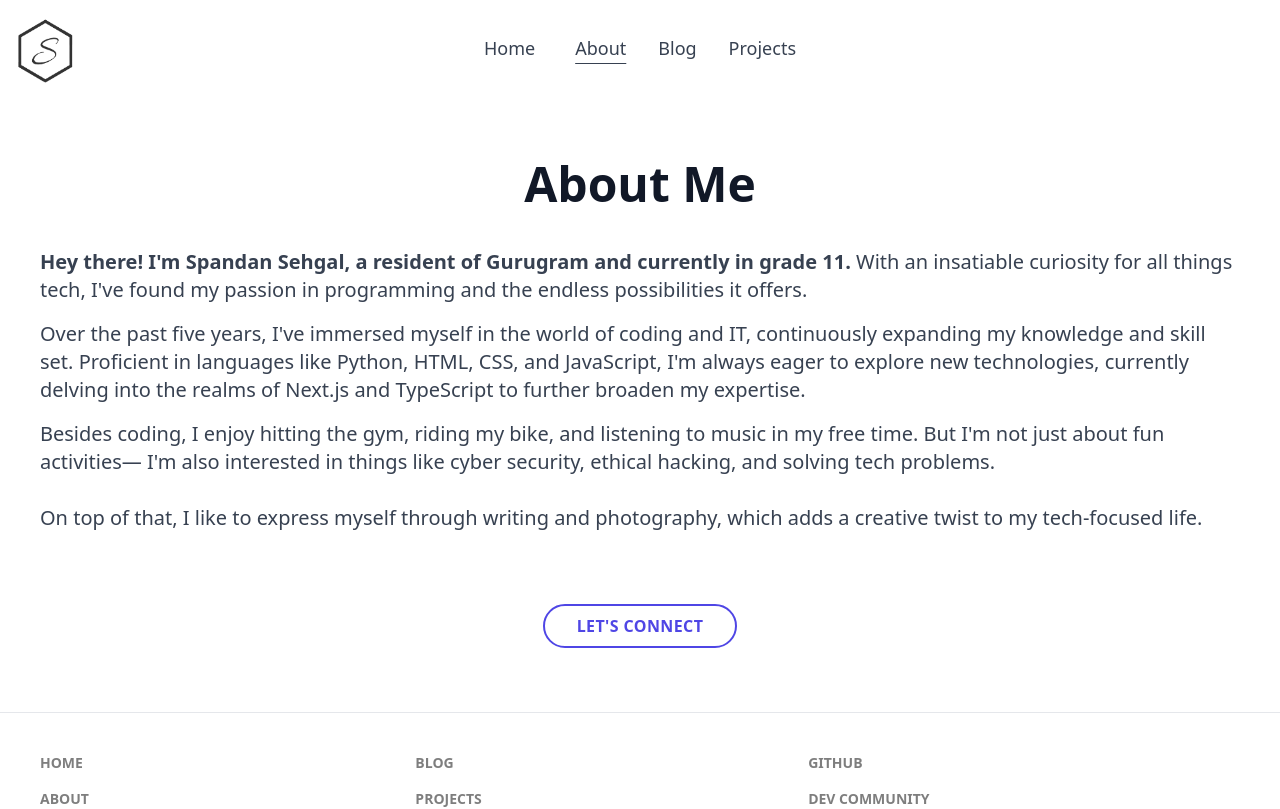
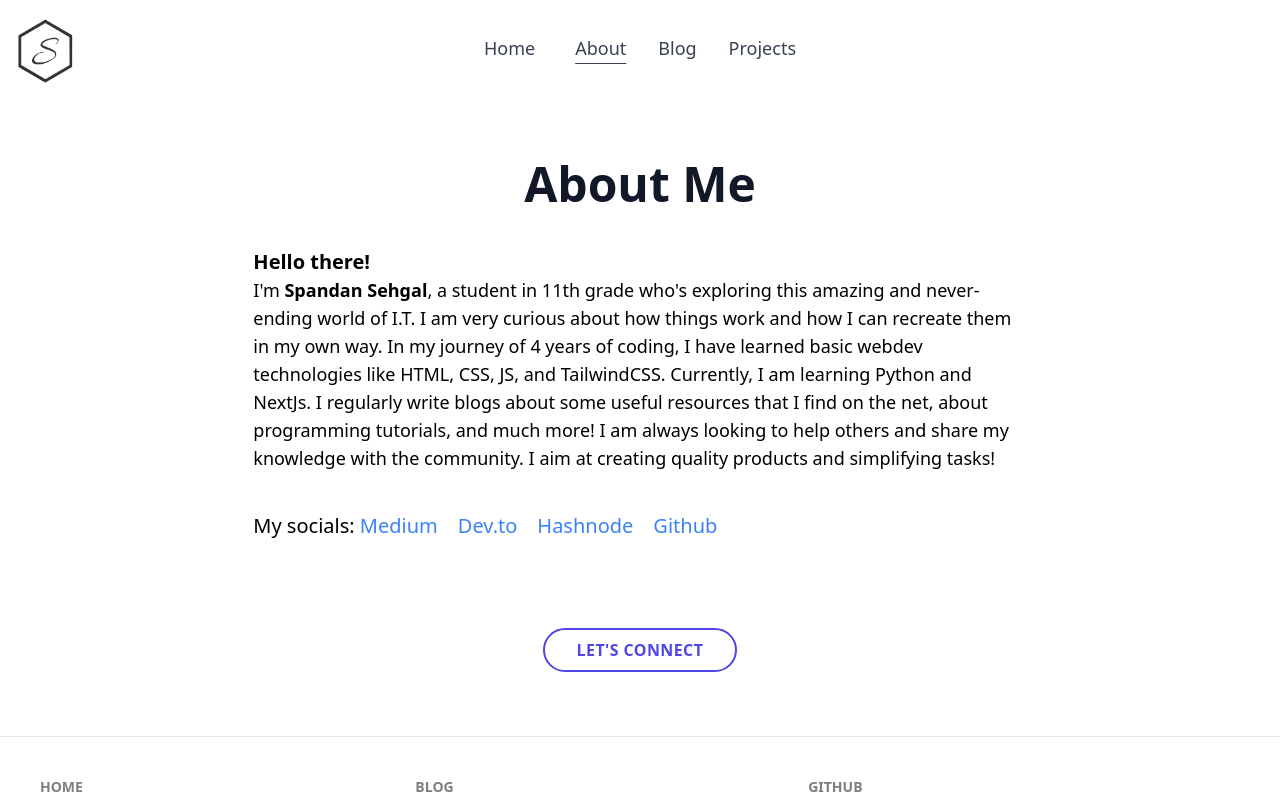
Before and after one commit to sehgalspandan/Span41n, a Next.js app: page /about in a window 1280 px wide. Shown: the top 809 px of the page. Built offline with nearby package versions, Linux system fonts and the light colour scheme; a web font is replaced by a local one.

Commit message:
update about section

```diff
--- a/pages/about.tsx
+++ b/pages/about.tsx
@@ -1,47 +1,3 @@
-// //crete an about page
-
-// import React from "react";
-// import Layout from "../components/layout";
-// import Head from "next/head";
-// import { motion } from "framer-motion";
-
-// export default function about() {
-//     return (
-//         <Layout>
-//         <Head>
-//             <title>About</title>
-//             <meta name="description" content="About me" />
-//             <link rel="icon" href="/logo/logo-color.png" />
-//         </Head>
-//             <motion.div
-//             initial = {{opacity: 0, x: -100}}
-//             animate = {{opacity: 1, x: 0}}
-//             transition = {{duration: 0.5}}
-
-//             >
-
-//                 <div className="flex flex-col items-center font-sans justify-center   p-10 ">
-//                 <h1 className="text-5xl font-bold text-gray-900">About Me</h1>
-//                 <p className="text-xl mt-10 text-gray-700">
-//                  <b>Hey there! I&apos;m Spandan, a 15-year-old tech enthusiast</b> from India. I&apos;ve always been super interested in technology, and I&apos;ve been working really hard to develop my skills in this field. I&apos;ve got a solid foundation in <b>HTML, CSS, JavaScript, and a few cool frameworks like Next.js and TailwindCSS, as well as some experience with TypeScript and Python.</b> I&apos;m always on the lookout for ways to improve my skills and keep up with the latest tech trends.
-//                 </p>
-
-//                 <p className="text-xl mt-10 text-gray-700">
-//                    <b>Like I mentioned earlier, I have a good understanding of computers and phones, and I&apos;m always eager to learn more. My ultimate goal is to become a software developer, and I&apos;m pretty confident that with my skills and passion, I&apos;ll get there eventually.</b>
-//                 </p>
-//                 <div className="mt-10">
-//                 <button className="border-indigo-600 border-2 px-8 py-2 mt-8 rounded-3xl hover:scale-105 transition-all ease-in-out text-indigo-600 font-semibold uppercase tracking-wide">
-//               Let&apos;s Connect
-//             </button>
-//                 </div>
-//             </div>
-//             </motion.div>
-
-//         </Layout>
-//     );
-
-// }
-
 import React from "react";
 import Layout from "../components/layout";
 import Head from "next/head";
@@ -61,19 +17,26 @@ export default function About() {
                 transition={{ duration: 0.5 }}
             >
 
-                <div className="flex flex-col items-center font-sans justify-center p-10 w-fit ">
+                <div className="flex flex-col items-center font-sans justify-center p-10 mx-auto lg:w-2/3 ">
                     <h1 className="text-5xl font-bold text-gray-900">About Me</h1>
-                    <p className="text-xl mt-10 text-gray-700">
-                        <b>Hey there! I&apos;m Spandan Sehgal, a resident of Gurugram and currently in grade 11.</b> With an insatiable curiosity for all things tech, I&apos;ve found my passion in programming and the endless possibilities it offers.
+
+
+                    <p className="text-lg mb-4 mt-10"> <b className="text-xl">Hello there!</b> <br></br>
+                        I&apos;m <span className="font-semibold">Spandan Sehgal</span>, a student in 11th grade who&apos;s exploring this amazing and never-ending world of I.T. I am very curious about how things work and how I can recreate them in my own way. In my journey of 4 years of coding, I have learned basic webdev technologies like HTML, CSS, JS, and TailwindCSS. Currently, I am learning Python and NextJs. I regularly write blogs about some useful resources that I find on the net, about programming tutorials, and much more! I am always looking to help others and share my knowledge with the community. I aim at creating quality products and simplifying tasks!
+                   <br /> <div className="mt-10 text-xl space-x-5">
+                        My socials:
+    <a href="https://medium.com/@spandansehgal" className="text-blue-500 hover:underline ">{" "}Medium</a>
+    <a href="https://dev.to/sehgalspandan" className="text-blue-500 hover:underline ">Dev.to</a>
+    <a href="https://hashnode.com/@sehgalspandan" className="text-blue-500 hover:underline ">Hashnode</a>
+    <a href="https://github.com/sehgalspandan" className="text-blue-500 hover:underline ">Github</a>
+    </div>
                     </p>
-                    <p className="text-xl mt-4 text-gray-700">
-                        Over the past five years, I&apos;ve immersed myself in the world of coding and IT, continuously expanding my knowledge and skill set. Proficient in languages like Python, HTML, CSS, and JavaScript, I&apos;m always eager to explore new technologies, currently delving into the realms of Next.js and TypeScript to further broaden my expertise.
-                    </p>
-                    <p className="text-xl mt-4 text-gray-700">
-                        Besides coding, I enjoy hitting the gym, riding my bike, and listening to music in my free time. But I&apos;m not just about fun activities— I&apos;m also interested in things like cyber security, ethical hacking, and solving tech problems.
-                       <br /> <br /> On top of that, I like to express myself through writing and photography, which adds a creative twist to my tech-focused life.
 
-                    </p>
+
+  <p className="text-lg">
+     </p>
+
+
 
                     <div className="mt-10">
                         <button className="border-indigo-600 border-2 px-8 py-2 mt-8 rounded-3xl hover:scale-105 transition-all ease-in-out text-indigo-600 font-semibold uppercase tracking-wide">
```
